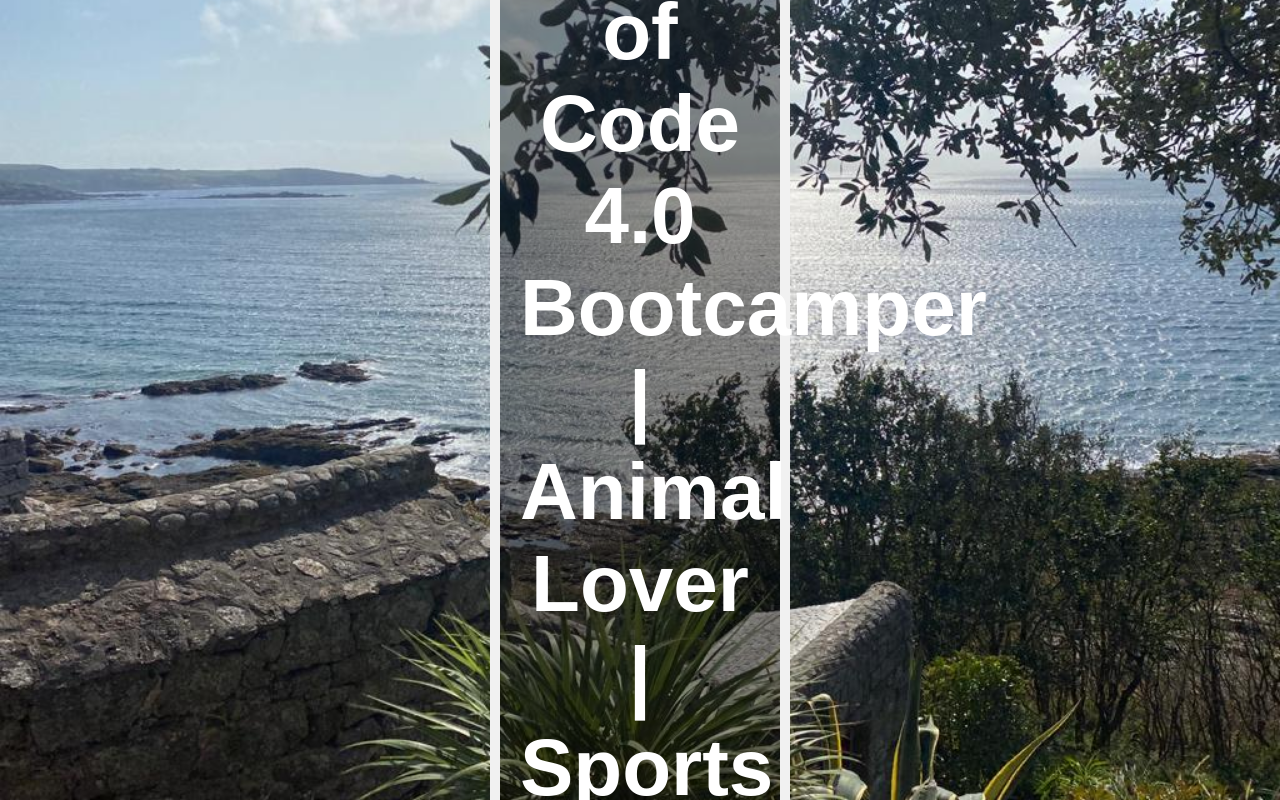
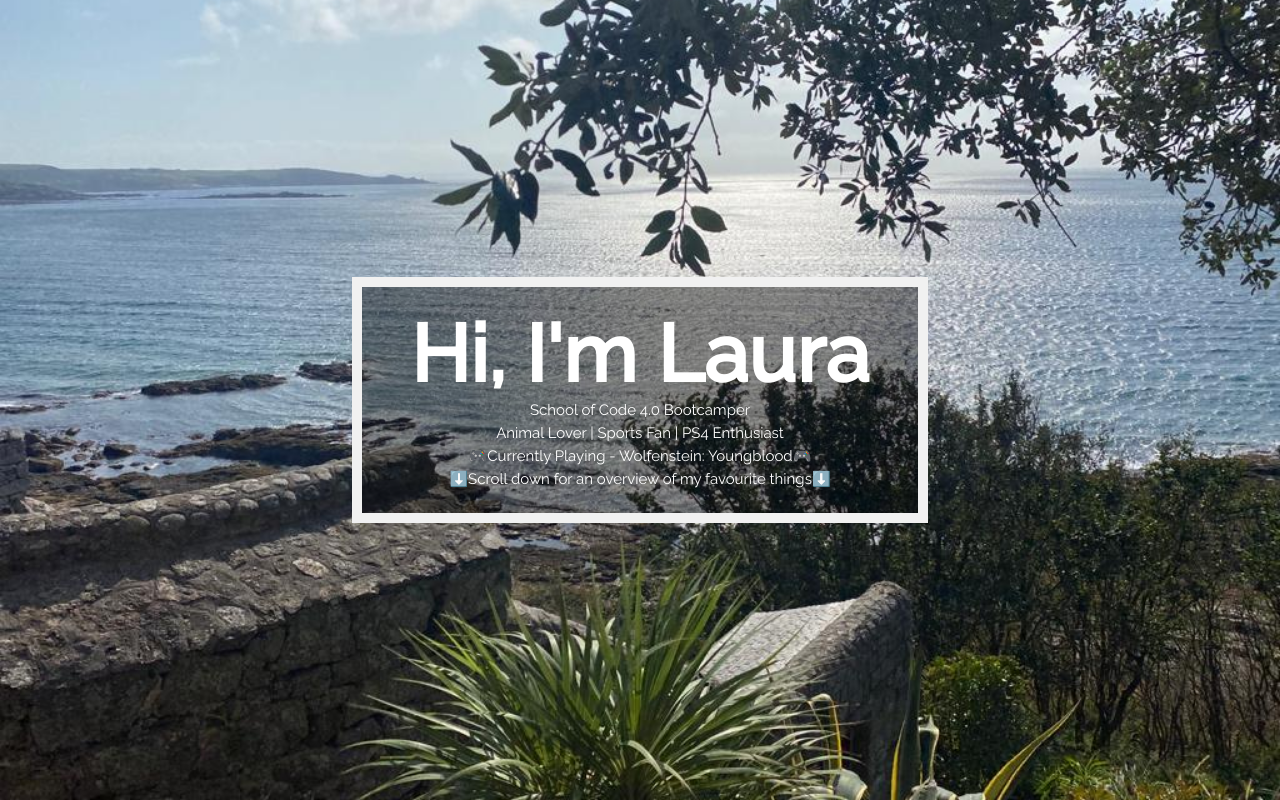
Before and after one commit to laura-ashcroft/My-First-Website, a plain HTML site: page index.html in a window 1280 px wide. Shown: the top 800 px of the page. Drawn offline with Linux system fonts and the light colour scheme.

Commit message:
Full front page

```diff
--- a/index.html
+++ b/index.html
@@ -18,7 +18,10 @@
 
     <div class="bg-text">
       <h4>Hi, I'm Laura</h4>
-      <p>School of Code 4.0 Bootcamper | Animal Lover | Sports Fan | PS4 Enthusiast</p>
+      <p>School of Code 4.0 Bootcamper</p>
+      <p>Animal Lover | Sports Fan | PS4 Enthusiast</p>
+      <p>🎮Currently Playing - Wolfenstein: Youngblood🎮</p>
+      <p>⬇️Scroll down for an overview of my favourite things⬇️</p>
 
     </div>
 
--- a/style.css
+++ b/style.css
@@ -1,7 +1,7 @@
 body, html {
     height: 100%;
     margin: 0;
-    font-family: Arial, Helvetica, sans-serif;
+    font-family: 'Raleway', sans-serif;
   }
 
   * {
@@ -26,26 +26,34 @@ body, html {
   .img5 { background-image: url("./images/5.jpg"); }
 
 
-  /* Position text in the middle of the page/image */
+
   .bg-text {
-    background-color: rgb(0,0,0); /* Fallback color */
-    background-color: rgba(0,0,0, 0.4); /* Black w/opacity/see-through */
-    color: white;
-    font-weight: bold;
-    font-size: 80px;
+    background-color: rgb(0,0,0);
+    background-color: rgba(0,0,0, 0.4);
     border: 10px solid #f1f1f1;
     position: fixed;
     top: 50%;
     left: 50%;
     transform: translate(-50%, -50%);
     z-index: 2;
-    width: 300px;
+    width: 45vw;
     padding: 20px;
     text-align: center;
   }
 
   h4 {
+    margin: 0px;
+    color: white;
+    font-weight: bold;
+    font-size: 80px;
+  }
+
+  p {
       margin: 0px;
+      color: white;
+      font-weight: normal;
+      font-size: 15px;
+      padding-bottom: 5px;
   }
 
 
```
